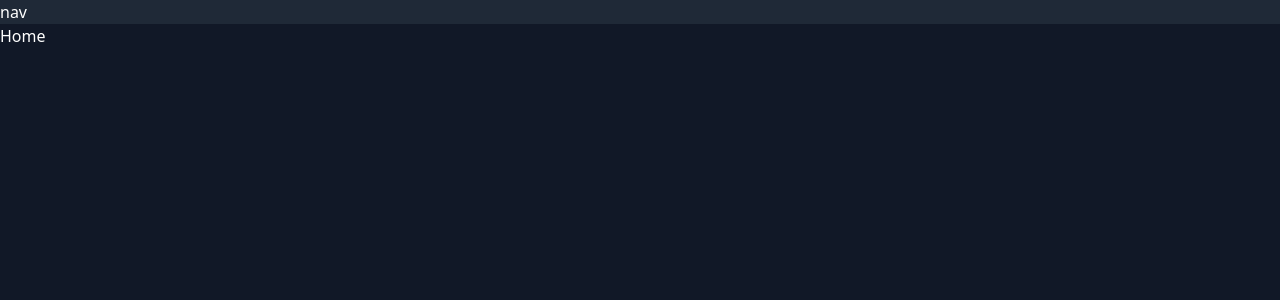
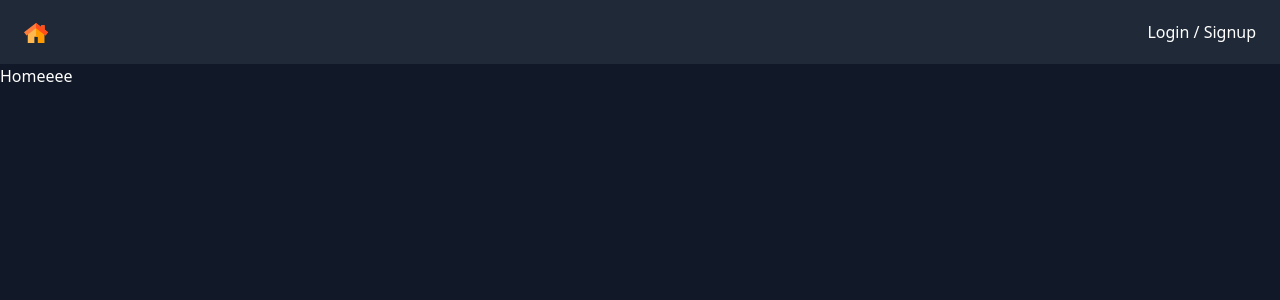
Before and after one commit to aurelchivu/housezzz, a Next.js app: page / in a window 1280 px wide. Shown: the top 300 px of the page. Built offline with nearby package versions, Linux system fonts and the light colour scheme.

Commit message:
Added navbar

```diff
--- a/pages/index.tsx
+++ b/pages/index.tsx
@@ -1,6 +1,6 @@
 import React from "react";
-import Layout from "src/components/layout";
+import Layout from "src/components/Layout";
 
 export default function Home() {
-  return <Layout main={<div>Home</div>} />;
+  return <Layout main={<div>Homeeee</div>} />;
 }
--- a/src/components/Layout.tsx
+++ b/src/components/Layout.tsx
@@ -1,3 +1,4 @@
+/* eslint-disable @next/next/no-img-element */
 import { FunctionComponent, ReactNode } from "react";
 import Link from "next/link";
 
@@ -6,10 +7,36 @@ interface IProps {
 }
 
 const Layout: FunctionComponent<IProps> = ({ main }) => {
+  const authenticated = false;
+  const logout = () => null;
   return (
     <div className="bg-gray-900 max-w-screen-2xl mx-auto text-white">
-      <nav className="bg-gray-800 style={{height: '64px'}}">nav</nav>
-      {main}
+      <nav className="bg-gray-800" style={{ height: "64px" }}>
+        <div className="px-6 flex items-center justify-between h-16">
+          <Link href="/">
+            <a>
+              <img
+                src="/home-color.svg"
+                alt="home house"
+                className="inline w-6"
+              />
+            </a>
+          </Link>
+          {authenticated ? (
+            <>
+              <Link href="/houses/add">
+                <a>Add House</a>
+              </Link>
+              <button onClick={logout}>Logout</button>
+            </>
+          ) : (
+            <Link href="/auth">
+              <a>Login / Signup</a>
+            </Link>
+          )}
+        </div>
+      </nav>
+      <main style={{ minHeight: "calc(100vh - 64px)" }}>{main}</main>
     </div>
   );
 };
```
